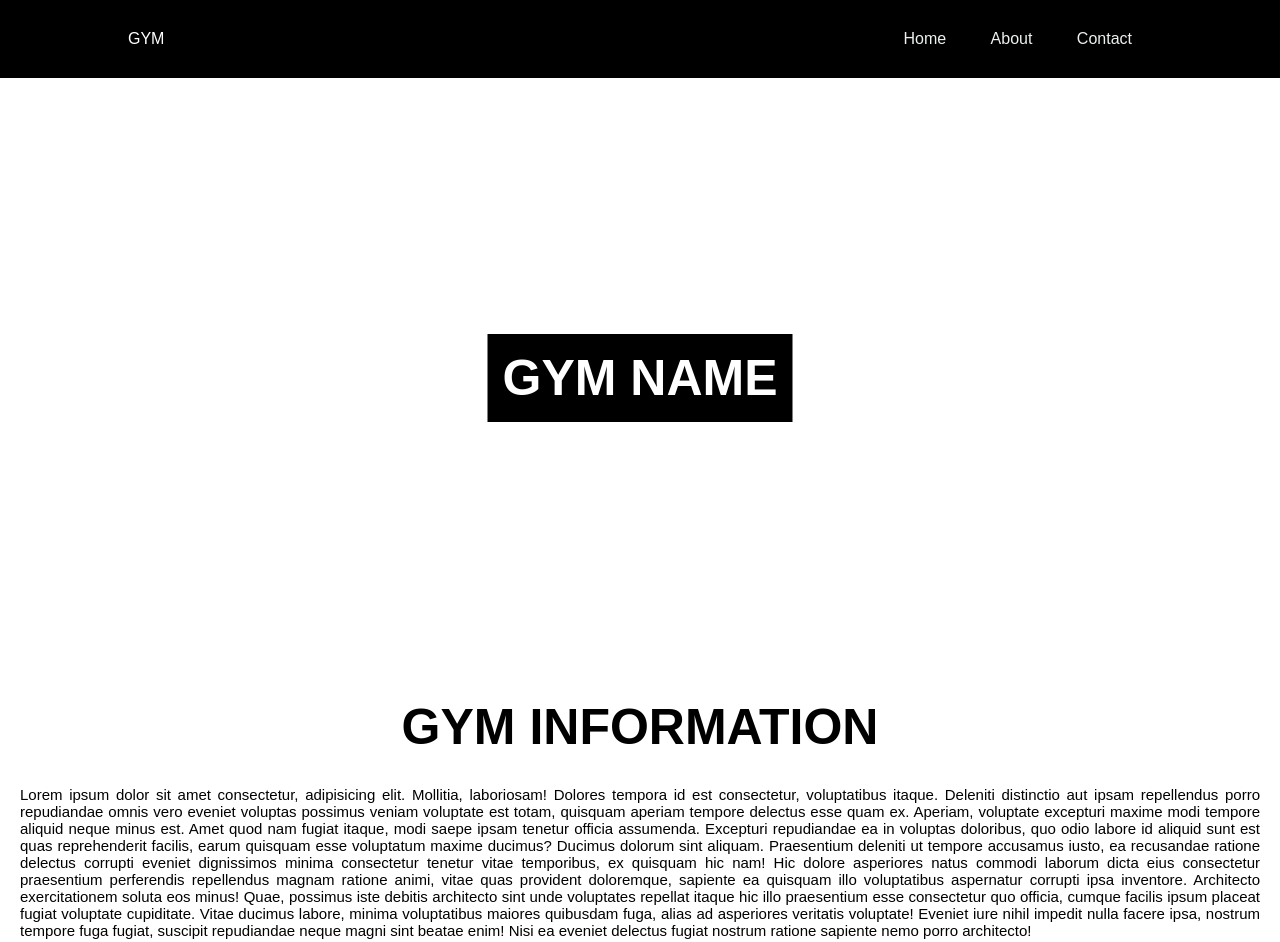
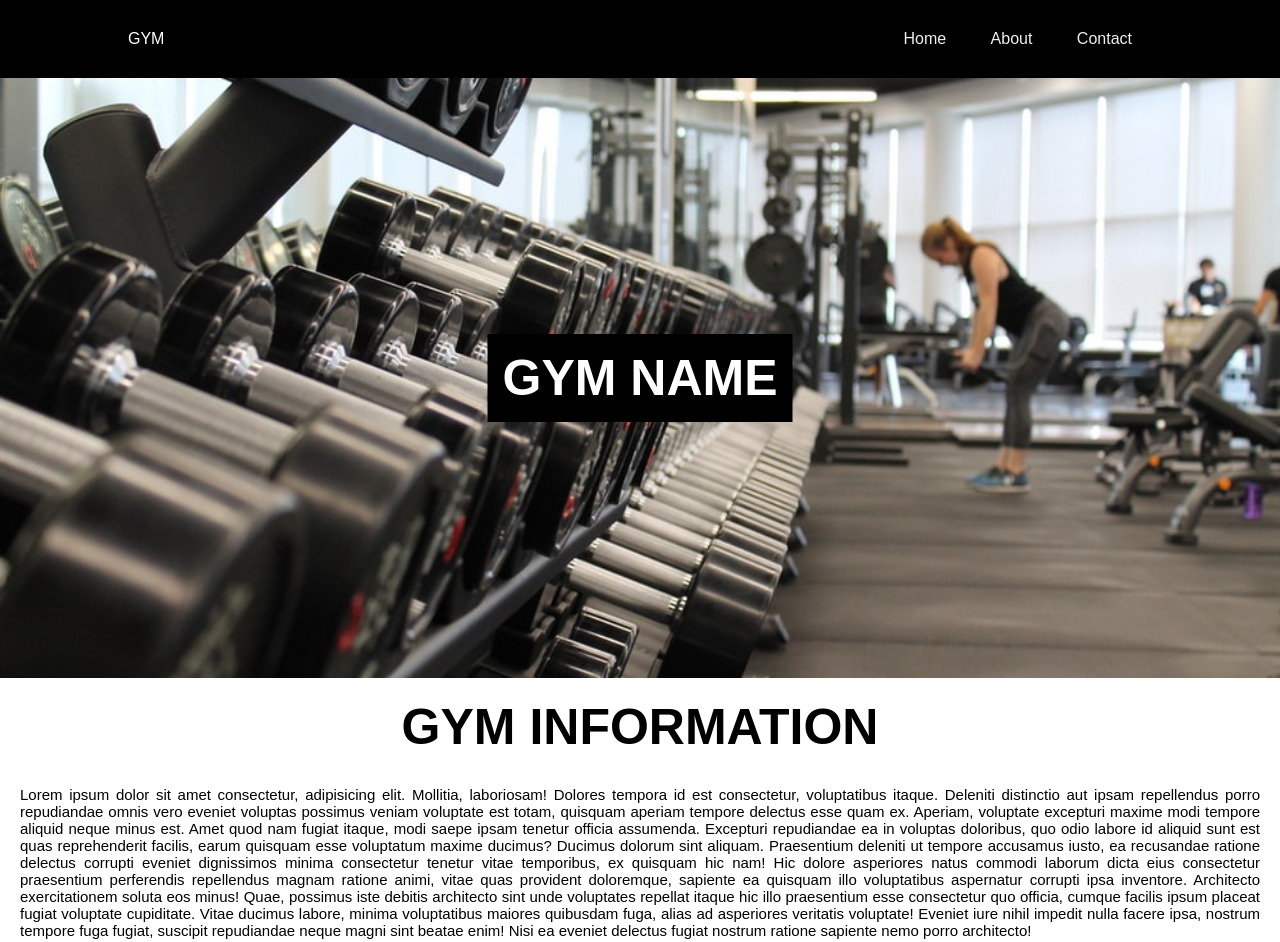
Before and after one commit to nsher888/davaleba1, a plain HTML site: page index2.html in a window 1280 px wide. Drawn offline with Linux system fonts and the light colour scheme.

Commit message:
changed url

```diff
--- a/css/styles.css
+++ b/css/styles.css
@@ -46,7 +46,7 @@ nav .logo p {
 }
 
 .banner {
-  background-image: url(img/gym.jpeg);
+  background-image: url(../img/gym.jpeg);
   height: 600px;
   background-size: cover;
   background-position: center;
```
